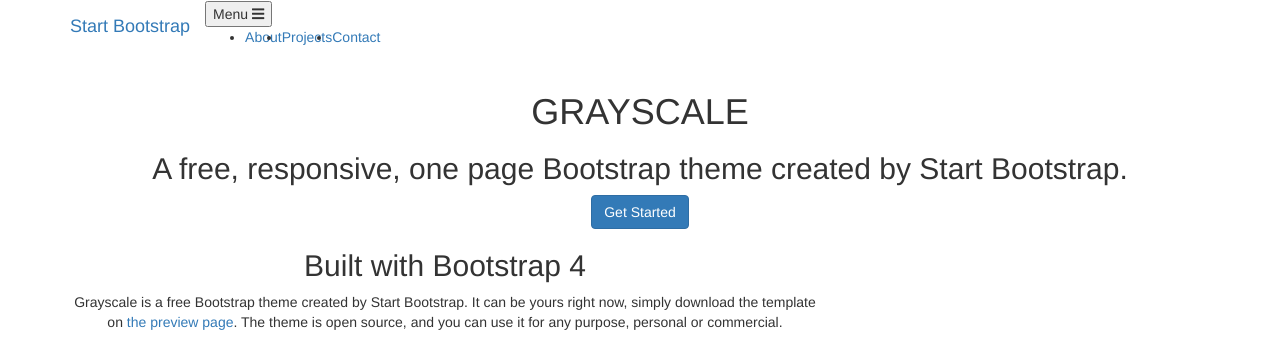
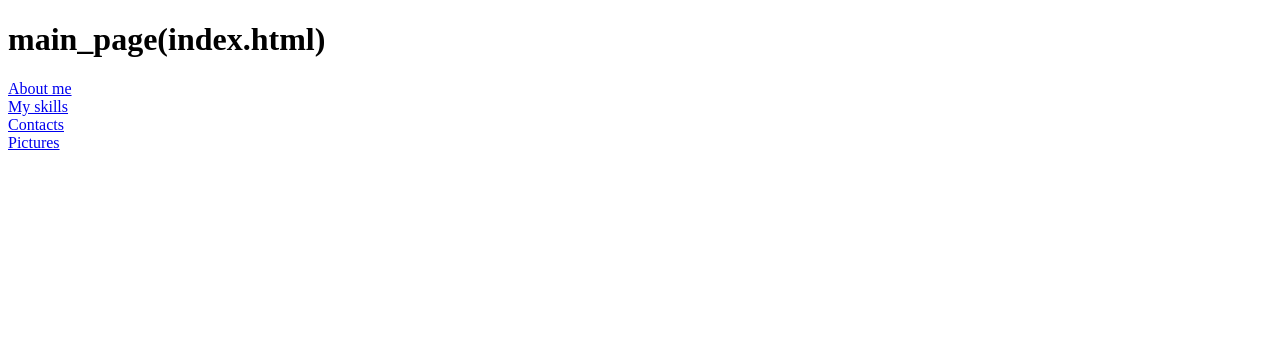
Before and after one commit to ikrugloff/business_card, a Django app: page / in a window 1280 px wide. Shown: the top 339 px of the page. After the commit the page ends 150 px from the top, so only its background shows below. Run offline with Django 3.2, Linux system fonts and the light colour scheme; some libraries are stand-ins or nearby versions.

Commit message:
It was decided to continue the development of my index.html page, not completely taking the template from "www.startbootstrap.com".

```diff
--- a/business_card/templates/index.html
+++ b/business_card/templates/index.html
@@ -1,246 +1,249 @@
+<!DOCTYPE html>
+<html lang="en">
+<head>
+    <meta charset="UTF-8">
+    <meta name="description" content="ikrugloff portfolio">  <!--What the reason to use <meta name=""-->
+    <meta name="author" content="Ilia Kruglov">
+    <title>Main page</title>
+</head>
+<body>
+    <h1>main_page(index.html)</h1>
+    <!--<a href="/">Pictures</a>--> <!--link to main_page-->
+    <!--<a href="https://www.google.com">Google<br></a>--> <!--link to external sources-->
+    <a href="/about/">About me<br></a>
+    <a href="/skills/">My skills<br></a>
+    <a href="/contacts/">Contacts<br></a>
+    <a href="/pictures/">Pictures<br></a>
+</body>
+</html>
+
 <!--<!DOCTYPE html>-->
 <!--<html lang="en">-->
-<!--<head>-->
-    <!--<meta charset="UTF-8">-->
-    <!--<title>Main page</title>-->
-<!--</head>-->
-<!--<body>-->
-    <!--<h1>main_page(index.html)</h1>-->
-    <!--&lt;!&ndash;<a href="/">Pictures</a>&ndash;&gt; &lt;!&ndash;link to main_page&ndash;&gt;-->
-    <!--&lt;!&ndash;<a href="https://www.google.com">Google<br></a>&ndash;&gt; &lt;!&ndash;link to external sources&ndash;&gt;-->
-    <!--<a href="/about/">About me<br></a>-->
-    <!--<a href="/skills/">My skills<br></a>-->
-    <!--<a href="/contacts/">Contacts<br></a>-->
-    <!--<a href="/pictures/">Pictures<br></a>-->
-<!--</body>-->
+
+  <!--<head>-->
+
+    <!--<meta charset="utf-8">-->
+    <!--<meta name="viewport" content="width=device-width, initial-scale=1, shrink-to-fit=no">-->
+    <!--<meta name="description" content="">-->
+    <!--<meta name="author" content="">-->
+
+    <!--<title>Grayscale - Start Bootstrap Theme</title>-->
+
+    <!--&lt;!&ndash; Bootstrap core CSS &ndash;&gt;-->
+      <!--&lt;!&ndash;Bootstrap CDN (Content Delivery Network)&ndash;&gt;-->
+    <!--<link rel="stylesheet" href="https://maxcdn.bootstrapcdn.com/bootstrap/3.3.7/css/bootstrap.min.css">-->
+
+    <!--&lt;!&ndash; Custom fonts for this template &ndash;&gt;-->
+    <!--<link href="vendor/fontawesome-free/css/all.min.css" rel="stylesheet">-->
+    <link href="https://fonts.googleapis.com/css?family=Varela+Round" rel="stylesheet">
+    <!--<link href="https://fonts.googleapis.com/css?family=Nunito:200,200i,300,300i,400,400i,600,600i,700,700i,800,800i,900,900i" rel="stylesheet">-->
+
+    <!--&lt;!&ndash; Custom styles for this template &ndash;&gt;-->
+    <!--<link href="css/grayscale.min.css" rel="stylesheet">-->
+
+  <!--</head>-->
+
+  <!--<body id="page-top">-->
+
+    <!--&lt;!&ndash; Navigation &ndash;&gt;-->
+    <!--<nav class="navbar navbar-expand-lg navbar-light fixed-top" id="mainNav">-->
+      <!--<div class="container">-->
+        <!--<a class="navbar-brand js-scroll-trigger" href="#page-top">Start Bootstrap</a>-->
+        <!--<button class="navbar-toggler navbar-toggler-right" type="button" data-toggle="collapse" data-target="#navbarResponsive" aria-controls="navbarResponsive" aria-expanded="false" aria-label="Toggle navigation">-->
+          <!--Menu-->
+          <!--<i class="fas fa-bars"></i>-->
+        <!--</button>-->
+        <!--<div class="collapse navbar-collapse" id="navbarResponsive">-->
+          <!--<ul class="navbar-nav ml-auto">-->
+            <!--<li class="nav-item">-->
+              <!--<a class="nav-link js-scroll-trigger" href="#about">About</a>-->
+            <!--</li>-->
+            <!--<li class="nav-item">-->
+              <!--<a class="nav-link js-scroll-trigger" href="#projects">Projects</a>-->
+            <!--</li>-->
+            <!--<li class="nav-item">-->
+              <!--<a class="nav-link js-scroll-trigger" href="#signup">Contact</a>-->
+            <!--</li>-->
+          <!--</ul>-->
+        <!--</div>-->
+      <!--</div>-->
+    <!--</nav>-->
+
+    <!--&lt;!&ndash; Header &ndash;&gt;-->
+    <!--<header class="masthead">-->
+      <!--<div class="container d-flex h-100 align-items-center">-->
+        <!--<div class="mx-auto text-center">-->
+          <!--<h1 class="mx-auto my-0 text-uppercase">Grayscale</h1>-->
+          <!--<h2 class="text-white-50 mx-auto mt-2 mb-5">A free, responsive, one page Bootstrap theme created by Start Bootstrap.</h2>-->
+          <!--<a href="#about" class="btn btn-primary js-scroll-trigger">Get Started</a>-->
+        <!--</div>-->
+      <!--</div>-->
+    <!--</header>-->
+
+    <!--&lt;!&ndash; About Section &ndash;&gt;-->
+    <!--<section id="about" class="about-section text-center">-->
+      <!--<div class="container">-->
+        <!--<div class="row">-->
+          <!--<div class="col-lg-8 mx-auto">-->
+            <!--<h2 class="text-white mb-4">Built with Bootstrap 4</h2>-->
+            <!--<p class="text-white-50">Grayscale is a free Bootstrap theme created by Start Bootstrap. It can be yours right now, simply download the template on-->
+              <!--<a href="http://startbootstrap.com/template-overviews/grayscale/">the preview page</a>. The theme is open source, and you can use it for any purpose, personal or commercial.</p>-->
+          <!--</div>-->
+        <!--</div>-->
+        <!--<img src="img/ipad.png" class="img-fluid" alt="">-->
+      <!--</div>-->
+    <!--</section>-->
+
+    <!--&lt;!&ndash; Projects Section &ndash;&gt;-->
+    <!--<section id="projects" class="projects-section bg-light">-->
+      <!--<div class="container">-->
+
+        <!--&lt;!&ndash; Featured Project Row &ndash;&gt;-->
+        <!--<div class="row align-items-center no-gutters mb-4 mb-lg-5">-->
+          <!--<div class="col-xl-8 col-lg-7">-->
+            <!--<img class="img-fluid mb-3 mb-lg-0" src="img/bg-masthead.jpg" alt="">-->
+          <!--</div>-->
+          <!--<div class="col-xl-4 col-lg-5">-->
+            <!--<div class="featured-text text-center text-lg-left">-->
+              <!--<h4>Shoreline</h4>-->
+              <!--<p class="text-black-50 mb-0">Grayscale is open source and MIT licensed. This means you can use it for any project - even commercial projects! Download it, customize it, and publish your website!</p>-->
+            <!--</div>-->
+          <!--</div>-->
+        <!--</div>-->
+
+        <!--&lt;!&ndash; Project One Row &ndash;&gt;-->
+        <!--<div class="row justify-content-center no-gutters mb-5 mb-lg-0">-->
+          <!--<div class="col-lg-6">-->
+            <!--<img class="img-fluid" src="img/demo-image-01.jpg" alt="">-->
+          <!--</div>-->
+          <!--<div class="col-lg-6">-->
+            <!--<div class="bg-black text-center h-100 project">-->
+              <!--<div class="d-flex h-100">-->
+                <!--<div class="project-text w-100 my-auto text-center text-lg-left">-->
+                  <!--<h4 class="text-white">Misty</h4>-->
+                  <!--<p class="mb-0 text-white-50">An example of where you can put an image of a project, or anything else, along with a description.</p>-->
+                  <!--<hr class="d-none d-lg-block mb-0 ml-0">-->
+                <!--</div>-->
+              <!--</div>-->
+            <!--</div>-->
+          <!--</div>-->
+        <!--</div>-->
+
+        <!--&lt;!&ndash; Project Two Row &ndash;&gt;-->
+        <!--<div class="row justify-content-center no-gutters">-->
+          <!--<div class="col-lg-6">-->
+            <!--<img class="img-fluid" src="img/demo-image-02.jpg" alt="">-->
+          <!--</div>-->
+          <!--<div class="col-lg-6 order-lg-first">-->
+            <!--<div class="bg-black text-center h-100 project">-->
+              <!--<div class="d-flex h-100">-->
+                <!--<div class="project-text w-100 my-auto text-center text-lg-right">-->
+                  <!--<h4 class="text-white">Mountains</h4>-->
+                  <!--<p class="mb-0 text-white-50">Another example of a project with its respective description. These sections work well responsively as well, try this theme on a small screen!</p>-->
+                  <!--<hr class="d-none d-lg-block mb-0 mr-0">-->
+                <!--</div>-->
+              <!--</div>-->
+            <!--</div>-->
+          <!--</div>-->
+        <!--</div>-->
+
+      <!--</div>-->
+    <!--</section>-->
+
+    <!--&lt;!&ndash; Signup Section &ndash;&gt;-->
+    <!--<section id="signup" class="signup-section">-->
+      <!--<div class="container">-->
+        <!--<div class="row">-->
+          <!--<div class="col-md-10 col-lg-8 mx-auto text-center">-->
+
+            <!--<i class="far fa-paper-plane fa-2x mb-2 text-white"></i>-->
+            <!--<h2 class="text-white mb-5">Subscribe to receive updates!</h2>-->
+
+            <!--<form class="form-inline d-flex">-->
+              <!--<input type="email" class="form-control flex-fill mr-0 mr-sm-2 mb-3 mb-sm-0" id="inputEmail" placeholder="Enter email address...">-->
+              <!--<button type="submit" class="btn btn-primary mx-auto">Subscribe</button>-->
+            <!--</form>-->
+
+          <!--</div>-->
+        <!--</div>-->
+      <!--</div>-->
+    <!--</section>-->
+
+    <!--&lt;!&ndash; Contact Section &ndash;&gt;-->
+    <!--<section class="contact-section bg-black">-->
+      <!--<div class="container">-->
+
+        <!--<div class="row">-->
+
+          <!--<div class="col-md-4 mb-3 mb-md-0">-->
+            <!--<div class="card py-4 h-100">-->
+              <!--<div class="card-body text-center">-->
+                <!--<i class="fas fa-map-marked-alt text-primary mb-2"></i>-->
+                <!--<h4 class="text-uppercase m-0">Address</h4>-->
+                <!--<hr class="my-4">-->
+                <!--<div class="small text-black-50">4923 Market Street, Orlando FL</div>-->
+              <!--</div>-->
+            <!--</div>-->
+          <!--</div>-->
+
+          <!--<div class="col-md-4 mb-3 mb-md-0">-->
+            <!--<div class="card py-4 h-100">-->
+              <!--<div class="card-body text-center">-->
+                <!--<i class="fas fa-envelope text-primary mb-2"></i>-->
+                <!--<h4 class="text-uppercase m-0">Email</h4>-->
+                <!--<hr class="my-4">-->
+                <!--<div class="small text-black-50">-->
+                  <!--<a href="#">hello@yourdomain.com</a>-->
+                <!--</div>-->
+              <!--</div>-->
+            <!--</div>-->
+          <!--</div>-->
+
+          <!--<div class="col-md-4 mb-3 mb-md-0">-->
+            <!--<div class="card py-4 h-100">-->
+              <!--<div class="card-body text-center">-->
+                <!--<i class="fas fa-mobile-alt text-primary mb-2"></i>-->
+                <!--<h4 class="text-uppercase m-0">Phone</h4>-->
+                <!--<hr class="my-4">-->
+                <!--<div class="small text-black-50">+1 (555) 902-8832</div>-->
+              <!--</div>-->
+            <!--</div>-->
+          <!--</div>-->
+        <!--</div>-->
+
+        <!--<div class="social d-flex justify-content-center">-->
+          <!--<a href="#" class="mx-2">-->
+            <!--<i class="fab fa-twitter"></i>-->
+          <!--</a>-->
+          <!--<a href="#" class="mx-2">-->
+            <!--<i class="fab fa-facebook-f"></i>-->
+          <!--</a>-->
+          <!--<a href="#" class="mx-2">-->
+            <!--<i class="fab fa-github"></i>-->
+          <!--</a>-->
+        <!--</div>-->
+
+      <!--</div>-->
+    <!--</section>-->
+
+    <!--&lt;!&ndash; Footer &ndash;&gt;-->
+    <!--<footer class="bg-black small text-center text-white-50">-->
+      <!--<div class="container">-->
+        <!--Copyright &copy; Your Website 2018-->
+      <!--</div>-->
+    <!--</footer>-->
+
+    <!--&lt;!&ndash; Bootstrap core JavaScript &ndash;&gt;-->
+    <!--&lt;!&ndash;<script src="vendor/jquery/jquery.min.js"></script>&ndash;&gt;-->
+    <!--<script src="https://ajax.googleapis.com/ajax/libs/jquery/3.3.1/jquery.min.js"></script>-->
+    <!--<script src="vendor/bootstrap/js/bootstrap.bundle.min.js"></script>-->
+
+    <!--&lt;!&ndash; Plugin JavaScript &ndash;&gt;-->
+    <!--<script src="vendor/jquery-easing/jquery.easing.min.js"></script>-->
+
+    <!--&lt;!&ndash; Custom scripts for this template &ndash;&gt;-->
+    <!--<script src="js/grayscale.min.js"></script>-->
+
+  <!--</body>-->
+
 <!--</html>-->
-
-<!DOCTYPE html>
-<html lang="en">
-
-  <head>
-
-    <meta charset="utf-8">
-    <meta name="viewport" content="width=device-width, initial-scale=1, shrink-to-fit=no">
-    <meta name="description" content="">
-    <meta name="author" content="">
-
-    <title>Grayscale - Start Bootstrap Theme</title>
-
-    <!-- Bootstrap core CSS -->
-      <!--Bootstrap CDN (Content Delivery Network)-->
-    <link rel="stylesheet" href="https://maxcdn.bootstrapcdn.com/bootstrap/3.3.7/css/bootstrap.min.css">
-
-    <!-- Custom fonts for this template -->
-    <link href="vendor/fontawesome-free/css/all.min.css" rel="stylesheet">
-    <link href="https://fonts.googleapis.com/css?family=Varela+Round" rel="stylesheet">
-    <link href="https://fonts.googleapis.com/css?family=Nunito:200,200i,300,300i,400,400i,600,600i,700,700i,800,800i,900,900i" rel="stylesheet">
-
-    <!-- Custom styles for this template -->
-    <link href="css/grayscale.min.css" rel="stylesheet">
-
-  </head>
-
-  <body id="page-top">
-
-    <!-- Navigation -->
-    <nav class="navbar navbar-expand-lg navbar-light fixed-top" id="mainNav">
-      <div class="container">
-        <a class="navbar-brand js-scroll-trigger" href="#page-top">Start Bootstrap</a>
-        <button class="navbar-toggler navbar-toggler-right" type="button" data-toggle="collapse" data-target="#navbarResponsive" aria-controls="navbarResponsive" aria-expanded="false" aria-label="Toggle navigation">
-          Menu
-          <i class="fas fa-bars"></i>
-        </button>
-        <div class="collapse navbar-collapse" id="navbarResponsive">
-          <ul class="navbar-nav ml-auto">
-            <li class="nav-item">
-              <a class="nav-link js-scroll-trigger" href="#about">About</a>
-            </li>
-            <li class="nav-item">
-              <a class="nav-link js-scroll-trigger" href="#projects">Projects</a>
-            </li>
-            <li class="nav-item">
-              <a class="nav-link js-scroll-trigger" href="#signup">Contact</a>
-            </li>
-          </ul>
-        </div>
-      </div>
-    </nav>
-
-    <!-- Header -->
-    <header class="masthead">
-      <div class="container d-flex h-100 align-items-center">
-        <div class="mx-auto text-center">
-          <h1 class="mx-auto my-0 text-uppercase">Grayscale</h1>
-          <h2 class="text-white-50 mx-auto mt-2 mb-5">A free, responsive, one page Bootstrap theme created by Start Bootstrap.</h2>
-          <a href="#about" class="btn btn-primary js-scroll-trigger">Get Started</a>
-        </div>
-      </div>
-    </header>
-
-    <!-- About Section -->
-    <section id="about" class="about-section text-center">
-      <div class="container">
-        <div class="row">
-          <div class="col-lg-8 mx-auto">
-            <h2 class="text-white mb-4">Built with Bootstrap 4</h2>
-            <p class="text-white-50">Grayscale is a free Bootstrap theme created by Start Bootstrap. It can be yours right now, simply download the template on
-              <a href="http://startbootstrap.com/template-overviews/grayscale/">the preview page</a>. The theme is open source, and you can use it for any purpose, personal or commercial.</p>
-          </div>
-        </div>
-        <img src="img/ipad.png" class="img-fluid" alt="">
-      </div>
-    </section>
-
-    <!-- Projects Section -->
-    <section id="projects" class="projects-section bg-light">
-      <div class="container">
-
-        <!-- Featured Project Row -->
-        <div class="row align-items-center no-gutters mb-4 mb-lg-5">
-          <div class="col-xl-8 col-lg-7">
-            <img class="img-fluid mb-3 mb-lg-0" src="img/bg-masthead.jpg" alt="">
-          </div>
-          <div class="col-xl-4 col-lg-5">
-            <div class="featured-text text-center text-lg-left">
-              <h4>Shoreline</h4>
-              <p class="text-black-50 mb-0">Grayscale is open source and MIT licensed. This means you can use it for any project - even commercial projects! Download it, customize it, and publish your website!</p>
-            </div>
-          </div>
-        </div>
-
-        <!-- Project One Row -->
-        <div class="row justify-content-center no-gutters mb-5 mb-lg-0">
-          <div class="col-lg-6">
-            <img class="img-fluid" src="img/demo-image-01.jpg" alt="">
-          </div>
-          <div class="col-lg-6">
-            <div class="bg-black text-center h-100 project">
-              <div class="d-flex h-100">
-                <div class="project-text w-100 my-auto text-center text-lg-left">
-                  <h4 class="text-white">Misty</h4>
-                  <p class="mb-0 text-white-50">An example of where you can put an image of a project, or anything else, along with a description.</p>
-                  <hr class="d-none d-lg-block mb-0 ml-0">
-                </div>
-              </div>
-            </div>
-          </div>
-        </div>
-
-        <!-- Project Two Row -->
-        <div class="row justify-content-center no-gutters">
-          <div class="col-lg-6">
-            <img class="img-fluid" src="img/demo-image-02.jpg" alt="">
-          </div>
-          <div class="col-lg-6 order-lg-first">
-            <div class="bg-black text-center h-100 project">
-              <div class="d-flex h-100">
-                <div class="project-text w-100 my-auto text-center text-lg-right">
-                  <h4 class="text-white">Mountains</h4>
-                  <p class="mb-0 text-white-50">Another example of a project with its respective description. These sections work well responsively as well, try this theme on a small screen!</p>
-                  <hr class="d-none d-lg-block mb-0 mr-0">
-                </div>
-              </div>
-            </div>
-          </div>
-        </div>
-
-      </div>
-    </section>
-
-    <!-- Signup Section -->
-    <section id="signup" class="signup-section">
-      <div class="container">
-        <div class="row">
-          <div class="col-md-10 col-lg-8 mx-auto text-center">
-
-            <i class="far fa-paper-plane fa-2x mb-2 text-white"></i>
-            <h2 class="text-white mb-5">Subscribe to receive updates!</h2>
-
-            <form class="form-inline d-flex">
-              <input type="email" class="form-control flex-fill mr-0 mr-sm-2 mb-3 mb-sm-0" id="inputEmail" placeholder="Enter email address...">
-              <button type="submit" class="btn btn-primary mx-auto">Subscribe</button>
-            </form>
-
-          </div>
-        </div>
-      </div>
-    </section>
-
-    <!-- Contact Section -->
-    <section class="contact-section bg-black">
-      <div class="container">
-
-        <div class="row">
-
-          <div class="col-md-4 mb-3 mb-md-0">
-            <div class="card py-4 h-100">
-              <div class="card-body text-center">
-                <i class="fas fa-map-marked-alt text-primary mb-2"></i>
-                <h4 class="text-uppercase m-0">Address</h4>
-                <hr class="my-4">
-                <div class="small text-black-50">4923 Market Street, Orlando FL</div>
-              </div>
-            </div>
-          </div>
-
-          <div class="col-md-4 mb-3 mb-md-0">
-            <div class="card py-4 h-100">
-              <div class="card-body text-center">
-                <i class="fas fa-envelope text-primary mb-2"></i>
-                <h4 class="text-uppercase m-0">Email</h4>
-                <hr class="my-4">
-                <div class="small text-black-50">
-                  <a href="#">hello@yourdomain.com</a>
-                </div>
-              </div>
-            </div>
-          </div>
-
-          <div class="col-md-4 mb-3 mb-md-0">
-            <div class="card py-4 h-100">
-              <div class="card-body text-center">
-                <i class="fas fa-mobile-alt text-primary mb-2"></i>
-                <h4 class="text-uppercase m-0">Phone</h4>
-                <hr class="my-4">
-                <div class="small text-black-50">+1 (555) 902-8832</div>
-              </div>
-            </div>
-          </div>
-        </div>
-
-        <div class="social d-flex justify-content-center">
-          <a href="#" class="mx-2">
-            <i class="fab fa-twitter"></i>
-          </a>
-          <a href="#" class="mx-2">
-            <i class="fab fa-facebook-f"></i>
-          </a>
-          <a href="#" class="mx-2">
-            <i class="fab fa-github"></i>
-          </a>
-        </div>
-
-      </div>
-    </section>
-
-    <!-- Footer -->
-    <footer class="bg-black small text-center text-white-50">
-      <div class="container">
-        Copyright &copy; Your Website 2018
-      </div>
-    </footer>
-
-    <!-- Bootstrap core JavaScript -->
-    <script src="vendor/jquery/jquery.min.js"></script>
-    <script src="vendor/bootstrap/js/bootstrap.bundle.min.js"></script>
-
-    <!-- Plugin JavaScript -->
-    <script src="vendor/jquery-easing/jquery.easing.min.js"></script>
-
-    <!-- Custom scripts for this template -->
-    <script src="js/grayscale.min.js"></script>
-
-  </body>
-
-</html>
```
